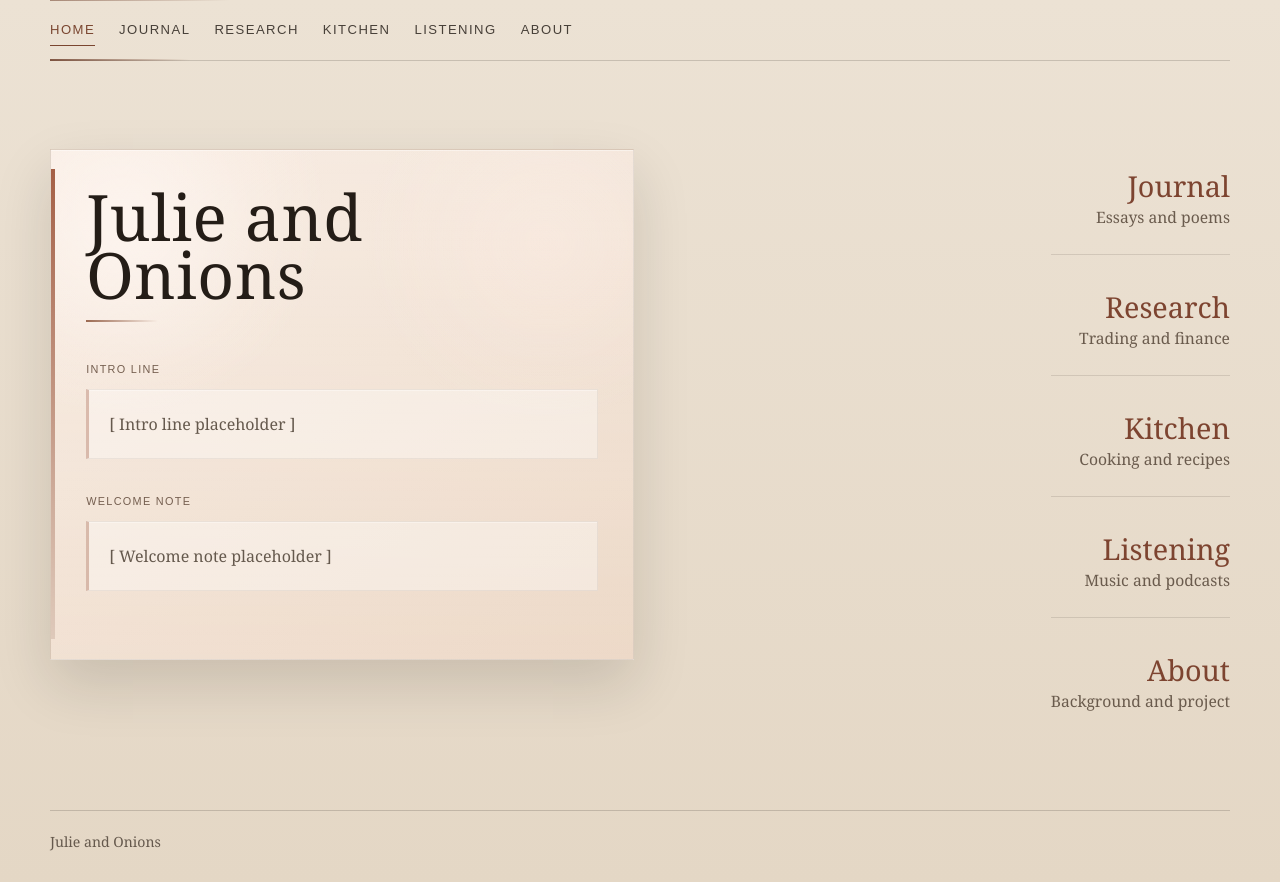
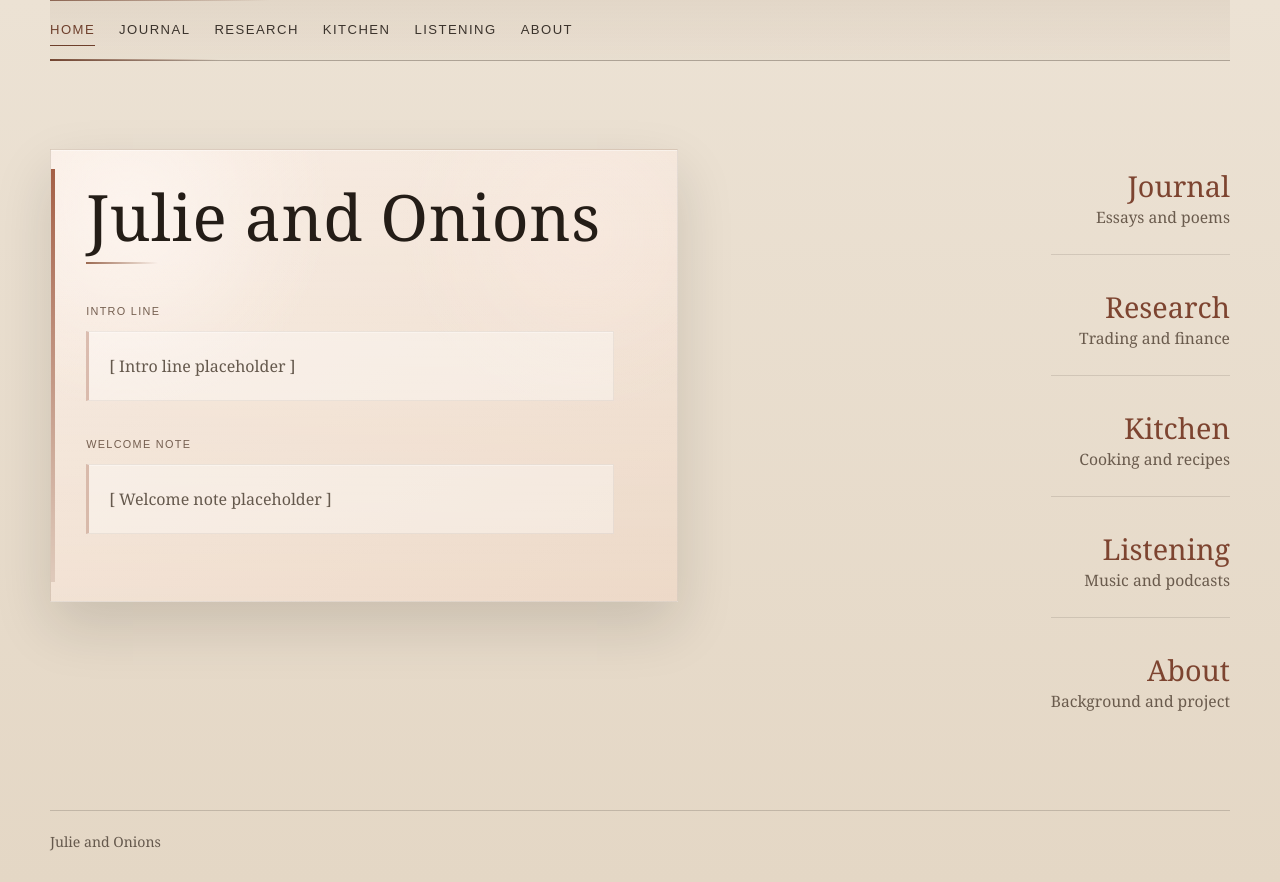
Before and after one commit to fpsdenny/JulieAndOnions, a plain HTML site: page index.html in a window 1280 px wide. Drawn offline with Linux system fonts and the light colour scheme.

Commit message:
Update style.css

```diff
--- a/style.css
+++ b/style.css
@@ -1,4 +1,3 @@
-
 :root {
   --bg: #e8dece;
   --panel: #f5ede0;
@@ -58,7 +57,8 @@ a:hover {
   width: min(var(--max-width), calc(100% - 2rem));
   margin: 0 auto;
   padding: 1.2rem 0 1rem;
-  border-bottom: 1px solid rgba(36, 29, 23, 0.18);
+  border-bottom: 1px solid rgba(36, 29, 23, 0.28);
+  background: linear-gradient(180deg, rgba(120, 86, 60, 0.08), rgba(70, 45, 28, 0.02));
   position: relative;
 }
 
@@ -67,9 +67,9 @@ a:hover {
   position: absolute;
   left: 0;
   top: 0;
-  width: 180px;
+  width: 220px;
   height: 1px;
-  background: linear-gradient(90deg, rgba(111, 63, 43, 0.55), transparent);
+  background: linear-gradient(90deg, rgba(111, 63, 43, 0.75), transparent);
 }
 
 .topbar::after {
@@ -77,9 +77,9 @@ a:hover {
   position: absolute;
   left: 0;
   bottom: -1px;
-  width: 140px;
+  width: 170px;
   height: 2px;
-  background: linear-gradient(90deg, rgba(111, 63, 43, 0.85), transparent);
+  background: linear-gradient(90deg, rgba(111, 63, 43, 0.95), transparent);
 }
 
 .site-nav {
@@ -94,7 +94,7 @@ a:hover {
 }
 
 .site-nav a {
-  opacity: 0.82;
+  opacity: 0.88;
   position: relative;
   padding-bottom: 0.2rem;
 }
@@ -106,14 +106,14 @@ a:hover {
   bottom: -0.1rem;
   width: 0;
   height: 1px;
-  background: #7a4630;
+  background: #6e3f2c;
   transition: width 180ms ease;
 }
 
 .site-nav a.active,
 .site-nav a:hover {
   opacity: 1;
-  color: #7a4630;
+  color: #6e3f2c;
 }
 
 .site-nav a.active::after,
@@ -136,7 +136,7 @@ a:hover {
 
 .home-grid {
   display: grid;
-  grid-template-columns: minmax(390px, 0.95fr) minmax(140px, 0.32fr) minmax(240px, 0.65fr);
+  grid-template-columns: minmax(390px, 1fr) minmax(70px, 0.16fr) minmax(260px, 0.72fr);
   gap: 0;
   align-items: start;
 }
@@ -233,7 +233,7 @@ a:hover {
   padding-top: 1.4rem;
   text-align: right;
   justify-self: end;
-  max-width: 280px;
+  max-width: 300px;
 }
 
 .path-list {
@@ -392,3 +392,4 @@ a:hover {
     font-size: 1.45rem;
   }
 }
+``
```
